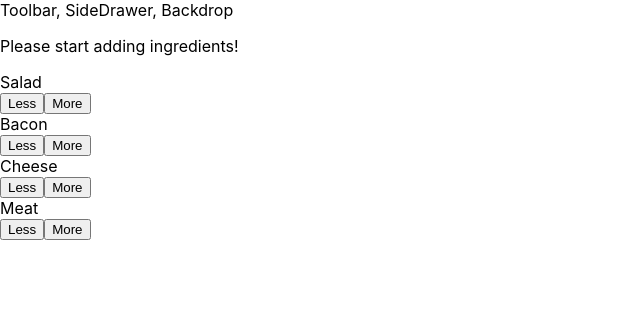
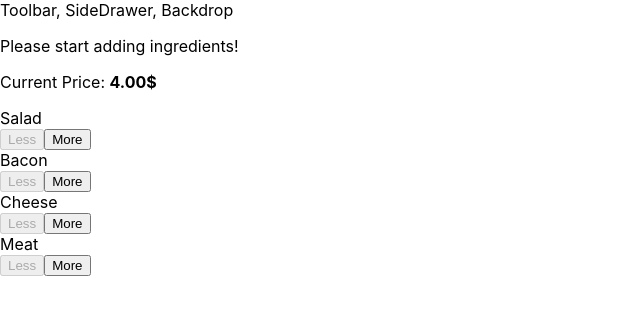
Before and after one commit to paolapog/react-prj, a React app: page / in a window 1280 px wide. Shown: the top 314 px of the page, without its empty margins (0-640 px from the left). Built offline with nearby package versions, Linux system fonts and the light colour scheme.

Commit message:
build control ok

```diff
--- a/src/components/Burger/BuildControls/BuildControl/BuildControl.js
+++ b/src/components/Burger/BuildControls/BuildControl/BuildControl.js
@@ -5,8 +5,13 @@
 const buildControl = (props) => (
     <div className={classes.BuildControl}>
         <div className={classes.Label}>{props.label}</div>
-        <button className={classes.Less}>Less</button>
-        <button className={classes.More}>More</button>
+        <button className={classes.Less}
+            onClick={props.removed}
+            disabled={props.disable}
+        >Less</button>
+        <button className={classes.More}
+            onClick={props.added}
+        >More</button>
     </div>
 );
 
--- a/src/components/Burger/BuildControls/BuildControls.js
+++ b/src/components/Burger/BuildControls/BuildControls.js
@@ -12,8 +12,15 @@
 
 const buildControls = (props) => (
     <div className={classes.BuildControls}>
+        <p>Current Price: <strong>{props.price.toFixed(2)}$</strong></p>
         {controls.map(control => (
-            <BuildControl key={control.label} label={control.label} />
+            <BuildControl
+                key={control.label}
+                label={control.label}
+                added={() => props.ingredientAdded(control.type)}
+                removed={() => props.ingredientRemoved(control.type)}
+                disable={props.disable[control.type]}
+            />
         ))}
     </div>
 );
--- a/src/components/Burger/Burger.css
+++ b/src/components/Burger/Burger.css
@@ -5,6 +5,7 @@
     text-align: center;
     font-weight: bold;
     font-size: 1.2rem;
+    overflow-y: scroll;
 }
 
 
--- a/src/containers/BurgerBuilder/BurgerBuilder.js
+++ b/src/containers/BurgerBuilder/BurgerBuilder.js
@@ -3,6 +3,13 @@
 import Aux from '../../hoc/Aux';
 import Burger from '../../components/Burger/Burger';
 import BuildControls from '../../components/Burger/BuildControls/BuildControls';
+
+const INGREDIENTS_PRICES = {
+    salad: 1,
+    cheese: 2,
+    meat: 3,
+    bacon: 1.5
+}
 class BurgerBuilder extends Component {
     state = {
         ingredients: {
@@ -10,14 +17,59 @@
             bacon: 0,
             cheese: 0,
             meat: 0
-        }
+        },
+        totalPrice: 4
     }
 
+    addIngredientHandler = (type) => {
+        const oldCount = this.state.ingredients[type];
+        const updatedCount = oldCount + 1;
+        const updatedIngredients = {
+            ...this.state.ingredients
+        };
+        updatedIngredients[type] = updatedCount;
+        const priceAddition = INGREDIENTS_PRICES[type];
+        const oldPrice = this.state.totalPrice;
+        const newPrice = oldPrice + priceAddition;
+        this.setState({totalPrice: newPrice, ingredients: updatedIngredients});
+    }
+
+    removeIngredientHandler = (type) => {
+        const oldCount = this.state.ingredients[type];
+        if(oldCount <= 0){
+            return;
+        }
+        const updatedCount = oldCount - 1;
+        const updatedIngredients = {
+            ...this.state.ingredients
+        };
+        updatedIngredients[type] = updatedCount;
+        const priceAddition = INGREDIENTS_PRICES[type];
+        const oldPrice = this.state.totalPrice;
+        const newPrice = oldPrice - priceAddition;
+        this.setState({totalPrice: newPrice, ingredients: updatedIngredients});
+    }
+
+
     render(){
+        const disable = {
+            ...this.state.ingredients
+        };
+
+        //return a boolean to disable button (we cannot have negative state)
+        for (let key in disable){
+            disable[key] = disable[key] <= 0
+        }
+
         return(
             <Aux>
                 <Burger ingredients={this.state.ingredients}/>
-                <BuildControls />
+                <BuildControls
+                    ingredientAdded={this.addIngredientHandler}
+                    ingredientRemoved={this.removeIngredientHandler}
+                    disable={disable}
+                    price={this.state.totalPrice}
+                />
             </Aux>
         );
     }
```
